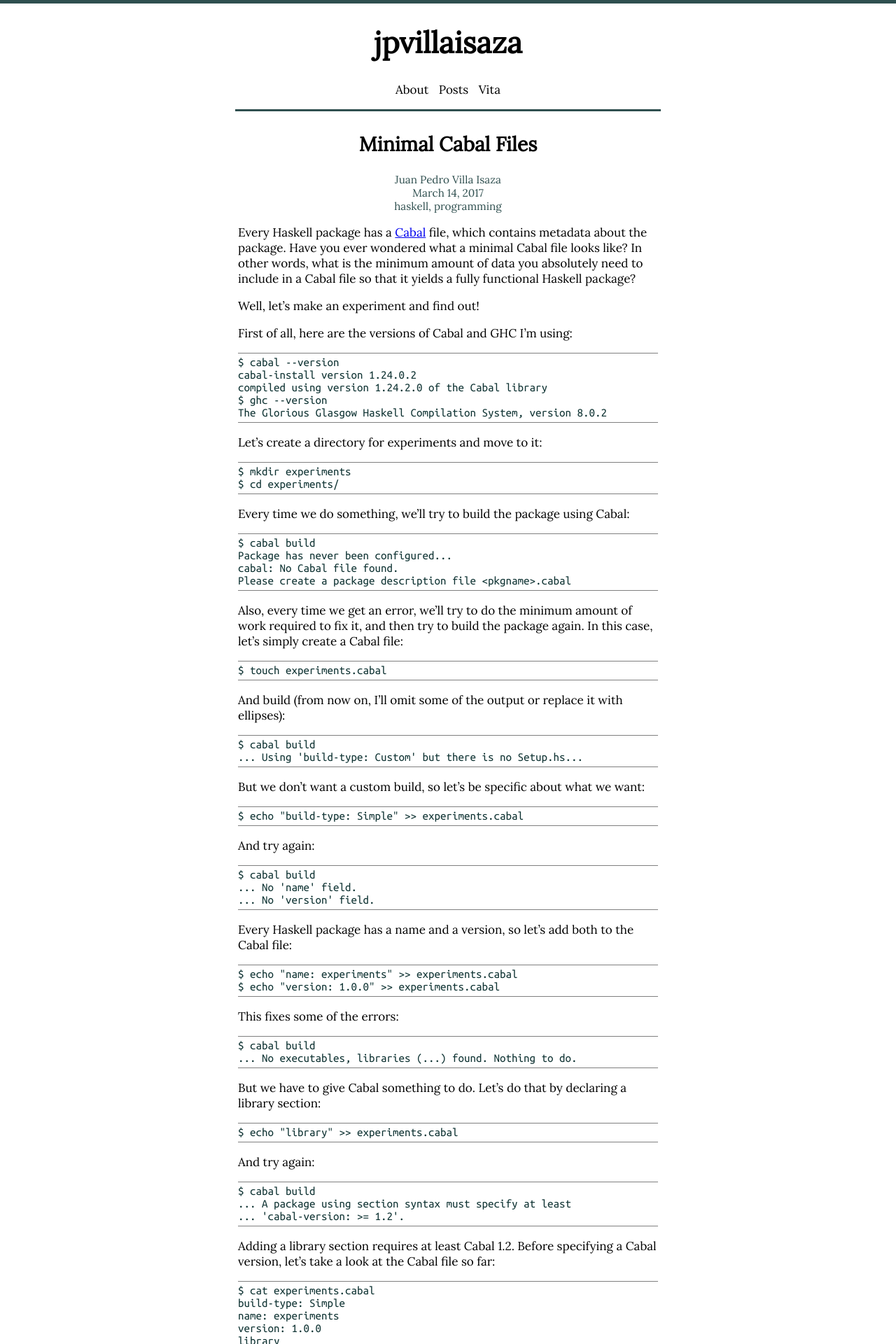
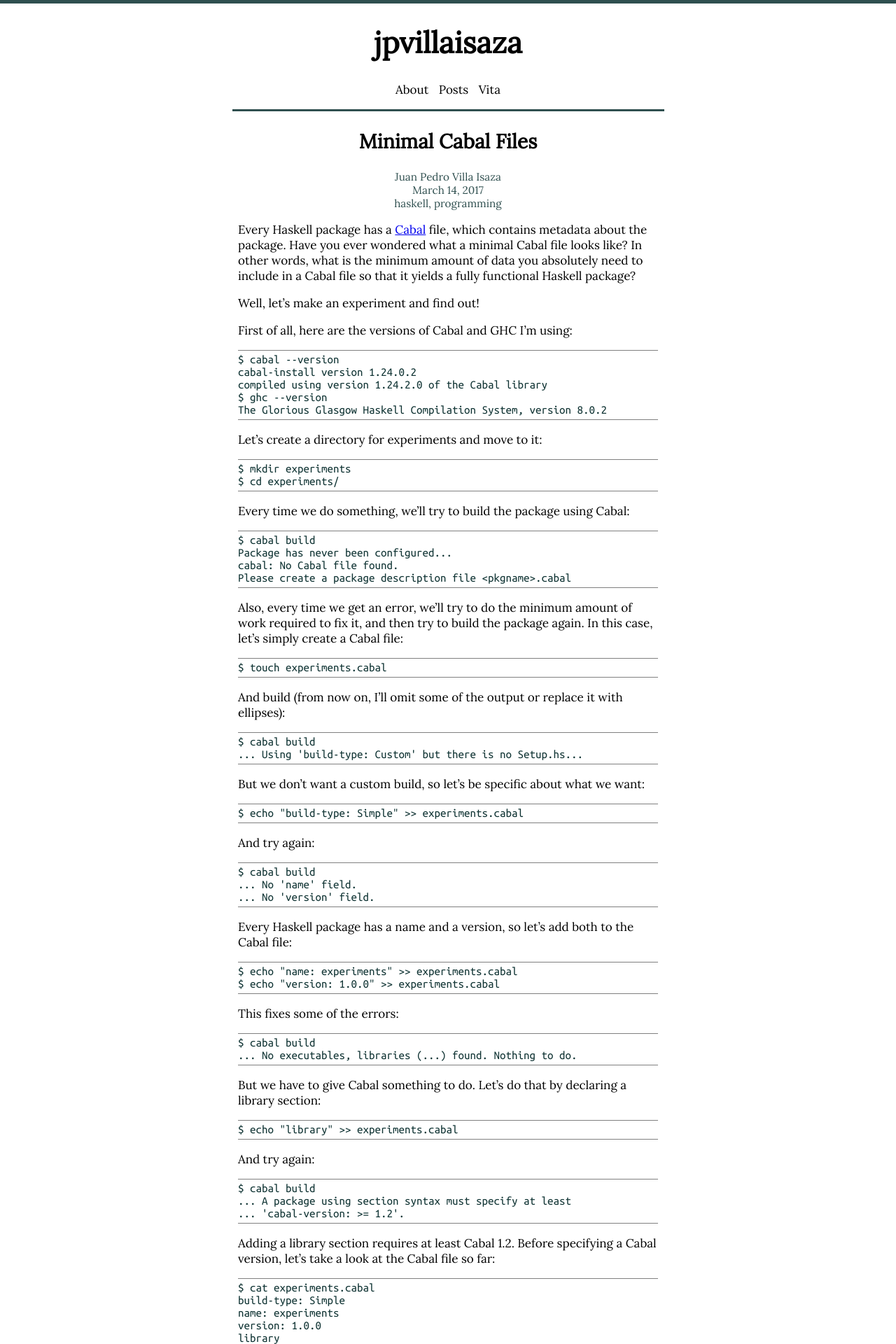
Before and after one commit to jpvillaisaza/jpvillaisaza.github.io, a Jekyll site: the page built from _posts/2017-03-14-minimal-cabal-files.md, in a window 1280 px wide. Shown: the top 1920 px of the page at 70% size. Built offline with Jekyll 4.4.1, drawn with Linux system fonts in a browser that asks for light colours.

Commit message:
Add padding to page navigation

```diff
--- a/_sass/main.scss
+++ b/_sass/main.scss
@@ -57,16 +57,15 @@
 }
 
 main {
-  margin: auto;
+  margin: 0 auto;
   border-top: medium solid darkslategray;
   border-bottom: medium solid darkslategray;
-  padding: 4px;
+  padding: 0 0.5em;
   max-width: 600px;
 }
 
 footer.site {
-  margin-top: 4px;
-  padding: 20px 0;
+  padding: 2em 0;
   text-align: center;
 
   a {
@@ -76,6 +75,7 @@
 }
 
 nav.page {
+  padding: 1em 0;
   display: flex;
   justify-content: space-between;
 }
```
